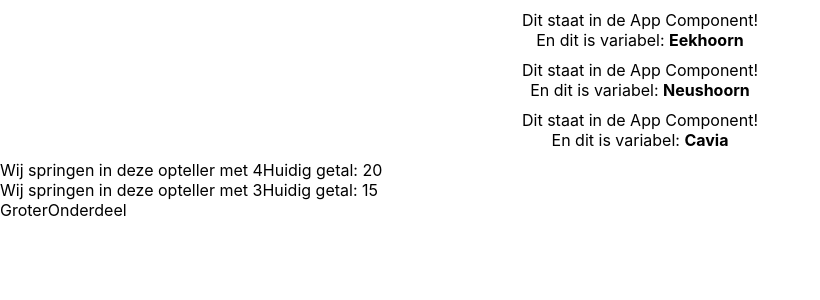
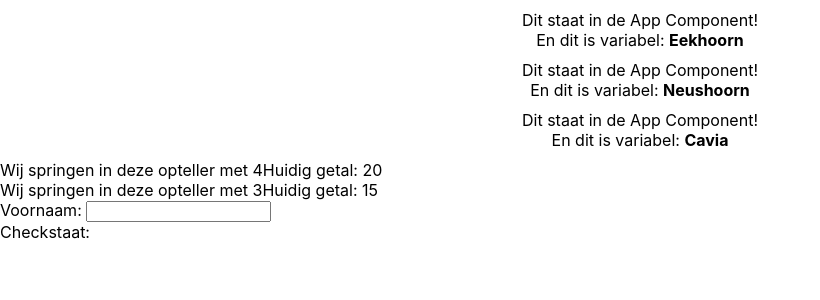
Before and after one commit to FelixvL/react_gestructureerd_project_2206, a React (Create React App) app: page / in a window 1280 px wide. Shown: the top 300 px of the page, without its empty margins (0-820 px from the left). Built offline with nearby package versions, Linux system fonts and the light colour scheme; no server answers.

Commit message:
invoer werkt vanaf input venster

```diff
--- a/src/GroterOnderdeel.js
+++ b/src/GroterOnderdeel.js
@@ -3,20 +3,28 @@ import { Component } from 'react';
 import axios from 'axios';
 
 const api = axios.create({
-    baseURL : 'http://localhost:8082'
+    baseURL: 'http://localhost:8082'
 })
 
 class GroterOnderdeel extends Component {
-    constructor(){
+    constructor() {
         super();
         api.get('/felixallemaaltijden')
-        .then( res => {
+            .then(res => {
                 console.log(res.data);
             })
+        this.state = {voornaam:''};
+        this.verwerkHandeling = this.verwerkHandeling.bind(this);
+    }
+
+    verwerkHandeling(event) {
+        this.setState({ voornaam: event.target.value });
     }
     render() {
         return <div>
-        GroterOnderdeel
+            Voornaam: <input type="text" value={this.state.voornaam} onChange={this.verwerkHandeling} />
+            <br />
+            Checkstaat: {this.state.voornaam}
         </div>
     }
 }
```
Lines whose indentation alone changed are shown as unchanged.
